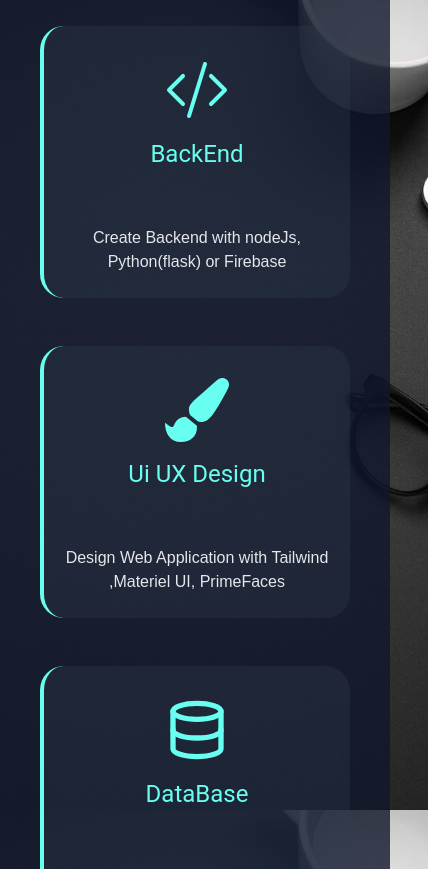
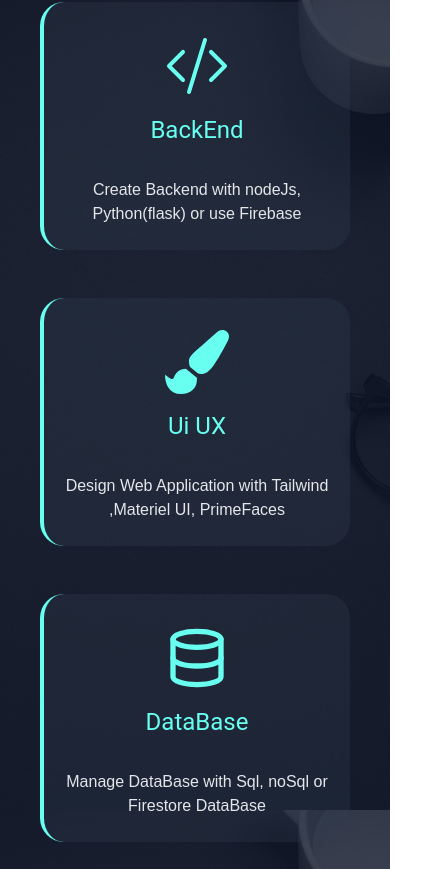
Before and after one commit to SidouGmr7/PortFolio, a React (Create React App) app: page / in a window 390 px wide. Shown: the part 2566-3435 px from the top of the page, 428 px wide, since content can reach past the window. Built offline with nearby package versions, Linux system fonts and the light colour scheme.

Commit message:
change some design and content

```diff
--- a/src/App.js
+++ b/src/App.js
@@ -1,24 +1,26 @@
-import { DarkModeProvider } from "./context/DarkMode"
-import Home from "./pages/Home"
-import Navbar from "./Layout/Navbar"
-import Footer from "./Layout/Footer"
-import ContactMe from "./pages/Contact"
-import CardProfile from "./pages/CardProfile"
-import Services from "./pages/Services"
-import MyProjects from "./pages/MyProjects"
+import { DarkModeProvider } from './context/DarkMode'
+import Home from './pages/Home'
+import Navbar from './Layout/Navbar'
+import Footer from './Layout/Footer'
+import ContactMe from './pages/Contact'
+import CardProfile from './pages/CardProfile'
+import Services from './pages/Services'
+import MyProjects from './pages/MyProjects'
 
 function App() {
     return (
         <DarkModeProvider>
+            <div className='overflow-hidden'>
                 <Navbar />
                 <Home />
-      <div className='sm:px-28 bg-opacity-80 bg-slate-900'>
+                <div className='sm:px-28 bg-opacity-80 bg-slate-900 overflow-hidden scrollbar-hide'>
                     <CardProfile />
                     <Services />
                     <MyProjects />
                 </div>
                 <ContactMe />
                 <Footer />
+            </div>
         </DarkModeProvider>
     )
 }
--- a/src/components/CardItem.jsx
+++ b/src/components/CardItem.jsx
@@ -29,7 +29,7 @@
           } font-semibold`}
         />
         {!!about && (
-          <CardContent className='mt-6 text-md text-gray-200 text-center'>{about}</CardContent>
+          <CardContent className='text-md text-gray-200 text-center'>{about}</CardContent>
         )}
       </motion.Card>
     </Grid>
--- a/src/data/icons.js
+++ b/src/data/icons.js
@@ -17,15 +17,15 @@
   },
   BackEnd: {
     icon: <BsCodeSlash className={style} />,
-    about: "Create Backend with nodeJs, Python(flask) or Firebase",
+    about: "Create Backend with nodeJs, Python(flask) or use Firebase",
   },
-  "Ui UX Design": {
+  "Ui UX": {
     icon: <FaPaintBrush className={style} />,
     about: "Design Web Application with Tailwind ,Materiel UI, PrimeFaces",
   },
   DataBase: {
     icon: <FiDatabase className={style} />,
-    about: "Manage DataBase with MySql or Firestore DataBase",
+    about: "Manage DataBase with Sql, noSql or Firestore DataBase",
   },
   Content: {
     icon: <BiBookContent className={style} />,
--- a/src/pages/Home.jsx
+++ b/src/pages/Home.jsx
@@ -1,7 +1,6 @@
 import React from "react"
 import Scroll from "../components/Scroll"
 import { motion } from "framer-motion"
-import Button from "../components/Button"
 
 const home = () => {
   return (
--- a/src/pages/MyProjects.jsx
+++ b/src/pages/MyProjects.jsx
@@ -7,7 +7,6 @@
   const importAll = (r) => r.keys().map(r)
   const img = importAll(require.context("../images/logo", false, /\.(png|jpe?g|svg)$/))
   const isMobile = useMediaQuery("(max-width: 600px)")
-  console.log("isMobile", isMobile)
   return (
     <>
       <div className='relative w-full md:pt-20 pt-12' id='projectsc'>
@@ -31,13 +30,15 @@
           I'm proud to have collaborated with some awesome companies:
         </p>
         <Grid container mt={10}>
-          {img.map((title) => (
-            <Grid xs={4} sm={4} md={4} lg={4} className='gap-8 p-10'>
-              <div className='flex justify-center items-center'>
-                <img src={title} alt='images' style={{ width: isMobile ? "" : "30%" }} />
-              </div>
-            </Grid>
-          ))}
+          {img.map((title,index) => {
+              const width = isMobile ? (index < 3 ? "90%" : "") : (index > 2 ? "50%" : "40%")
+              return(
+              <Grid xs={4} sm={4} md={4} lg={4} className='md:p-20 p-10'>
+                <div className='flex justify-center items-center'>
+                  <img src={title} alt='images' style={{ width: width }} />
+                </div>
+              </Grid>)
+          })}
         </Grid>
       </div>
     </>
```
Lines whose indentation alone changed are shown as unchanged.
